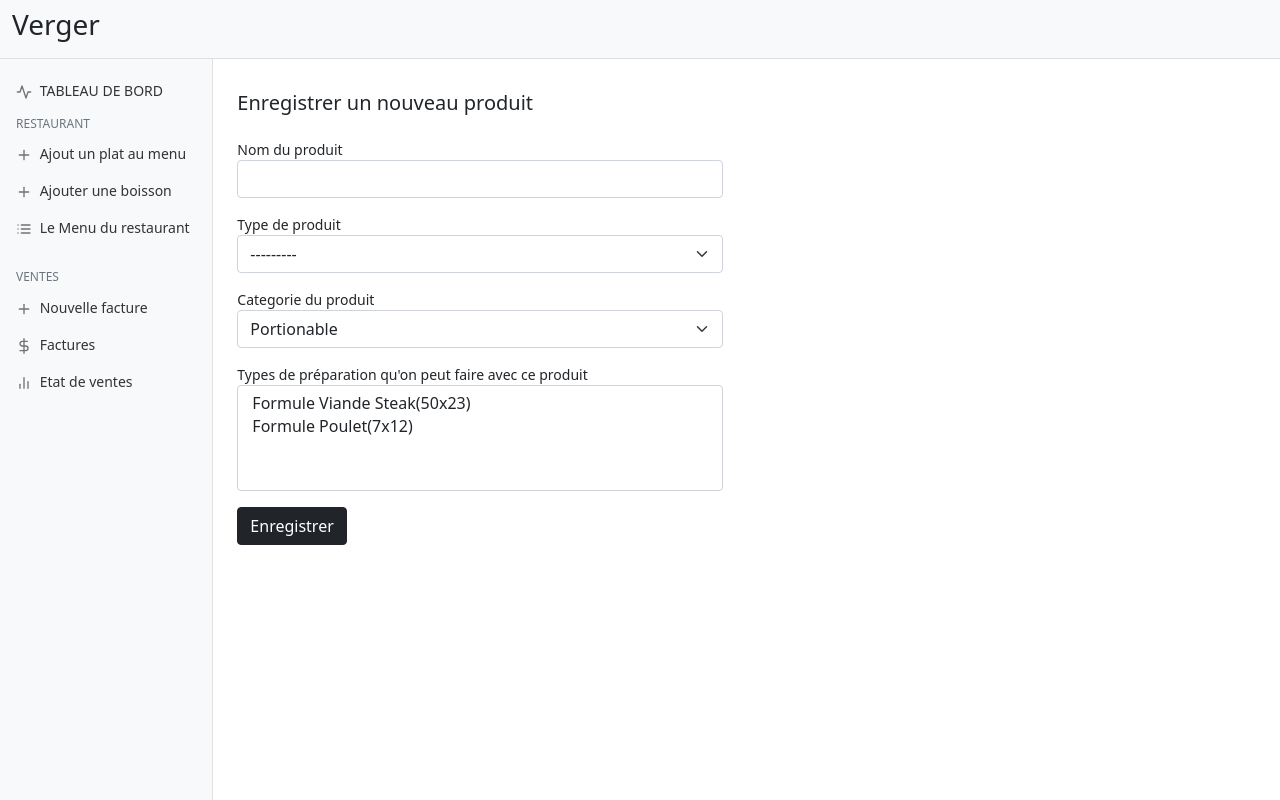
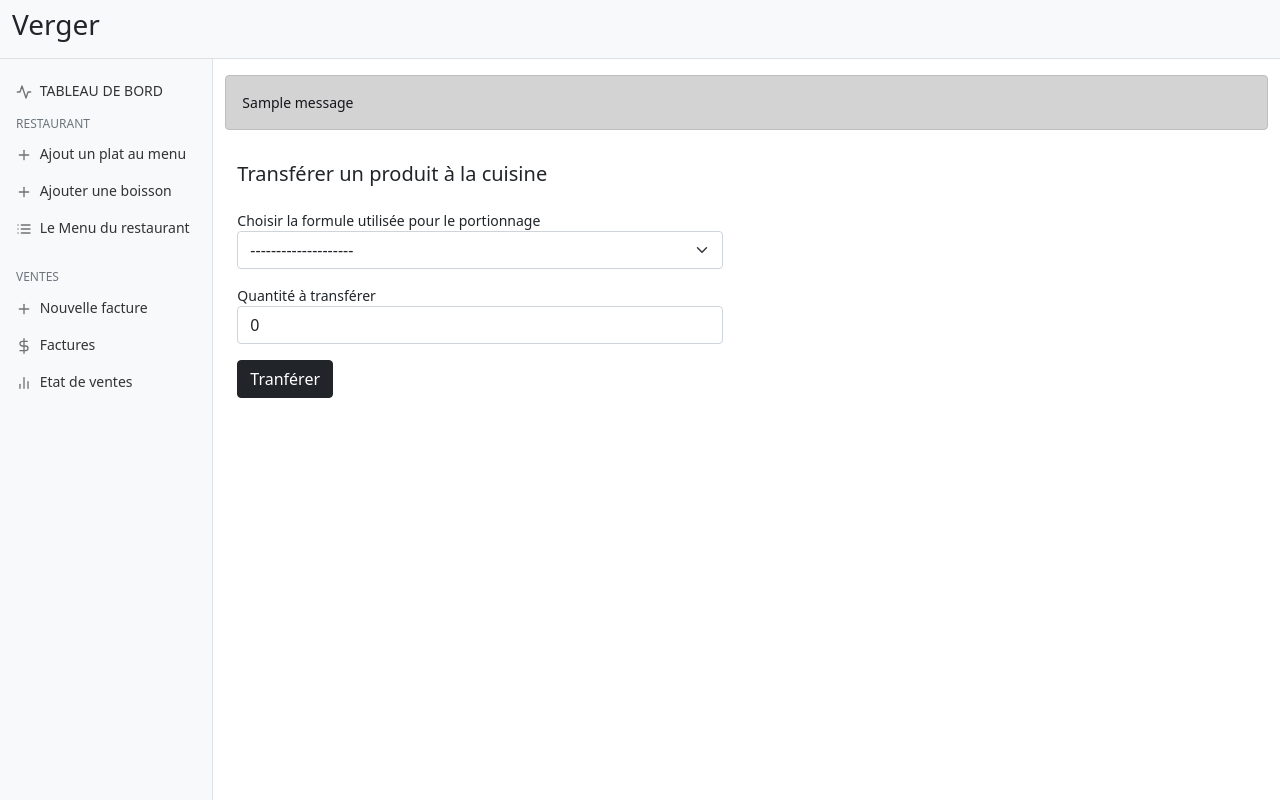
Before and after one commit to mono57/verger.stock-mgmt, a Django app: page /backoffice/transfert in a window 1280 px wide. Run offline with Django 3.2, Linux system fonts and the light colour scheme; tables that the repository leaves empty hold one stand-in row (values such as "Sample post"); one stand-in notice (Sample message) is shown; some libraries are stand-ins or nearby versions.

Commit message:
Transfert functionality implemented

```diff
--- a/backoffice/templates/backoffice/transfert_portion.html
+++ b/backoffice/templates/backoffice/transfert_portion.html
@@ -1,43 +1,63 @@
-{% extends "base.html" %} {% block content %}
+{% extends "base.html" %}
+
+{% block content %}
     <div class="row pt-3">
         <div class="col-6">
             <div class="d-flex align-items-center justify-content-between mb-3">
-            <h1 class="h5">Enregistrer un nouveau produit</h1>
+                <h1 class="h5">Transférer un produit à la cuisine</h1>
             </div>
             <form method="post">
-            <input type="hidden" name="csrfmiddlewaretoken" value="WVNLL4X7r5dhz860pDdewJE65fNurIrGIR6gJfRGLHuPaH6UnHbwzdn1UQxfOLpI">
+                {% csrf_token %}
                 <div class="mb-3">
-                <label for="name">Nom du produit</label>
-                <input type="text" name="name" class="form-control" maxlength="150" required="" id="id_name">
+                    {% if partitionformulas %}
+                        <label for="partitionformula">Choisir la formule utilisée pour le portionnage</label>
+                        <select name="partitionformula" class="form-select" id="partitionformula">
+                            <option value="-1" selected>--------------------</option>
+                            {% for partitionformula in partitionformulas %}
+                                <option value="{{ partitionformula.id }}">{{ partitionformula }}</option>
+                            {% empty %}
+                                <p>Aucune formule, veuillez en <a href="{% url 'formula-add' %}" class="btn btn-primary">ajouter</a>.</p>
+                            {% endfor %}
+                        </select>
+                    {% else %}
+                        <p>Aucune formule, veuillez en <a href="{% url 'formula-add' %}" class="btn btn-primary">ajouter</a>.</p>
+                    {% endif %}
                 </div>
                 <div class="mb-3">
-                <label for="product_type">Type de produit</label>
-                <select name="product_type" class="form-select" id="id_product_type">
-                        <option value="" selected="">---------</option>
-                        <option value="1">Consommable</option>
-                    </select>
+                    <label for="quantity">Quantité à transférer</label>
+                    <input type="number" name="quantity" class="form-control" id="quantity" value="0" min="0" max="0">
                 </div>
-            <div class="mb-3">
-                <label for="category">Categorie du produit</label>
-                <select name="category" class="form-select" id="id_category">
-                        <option value="P" selected="">Portionable</option>
-                        <option value="UP">Non Portionable</option>
-                    </select>
-            </div>
-            <div class="mb-3">
-                <label for="partition">Types de préparation qu'on peut faire avec ce produit</label>
-                <select name="partition" class="form-select" id="id_partition" multiple="">
-                        <option value="1">Formule Viande Steak(50x23)</option>
-                        <option value="2">Formule Poulet(7x12)</option>
-                    </select>
-            </div>
+
                 <div class="mb-3 d-flex align-items-center">
-                <button class="btn btn-dark" type="submit">Enregistrer</button>
-                <div class="spinner-border text-dark" role="status" style="margin-left:12px; display:none">
-                    <span class="visually-hidden ml-3">Loading...</span>
+                    <button class="btn btn-dark" type="submit">Tranférer</button>
                 </div>
         </div>
+
             </form>
         </div>
     </div>
 {% endblock %}
+
+{% block javascript %}
+    <script>
+        $("#partitionformula").change(function () {
+            var partitionformula_id = $(this).val();
+            $.ajax({
+                url: '{% url "backoffice:ajax_get_max_portion_number" %}',
+                data: {
+                    'partitionformula_id': partitionformula_id
+                },
+                dataType: 'json',
+                success: function (data) {
+                    if (data.finded) {
+                        // alert("Data finded!");
+                        $("#quantity").attr("min", "0");
+                        $("#quantity").attr("max", String(data.stock_store));
+                    } else {
+                        // alert("Data not finded");
+                    }
+                }
+            });
+        });
+    </script>
+{% endblock %}
--- a/backoffice/urls.py
+++ b/backoffice/urls.py
@@ -2,7 +2,8 @@ from django.urls import path
 from backoffice.views import (
     BuyingCreateView, BuyingEntryCreateView, DishCreateView, ProductCreateView,
     DashboardTemplateView, ProductListView,
-    RoomCreateView, RoomListView, RoomUpdateView, UserActivateDeactivateView, UserCreateView, UserListView, state_sale, transfert_portion)
+    RoomCreateView, RoomListView, RoomUpdateView, UserActivateDeactivateView,
+    UserCreateView, UserListView, state_sale, transfert_portion, ajax_get_max_portion_number)
 
 app_name = 'backoffice'
 
@@ -27,4 +28,7 @@ urlpatterns = [
         name='buying-product-add'),
     path('state-sale', state_sale, name='state_sale'),
     path('transfert', transfert_portion, name='transfert_portion'),
+    path('ajax/ajax_get_max_portion_number/',
+        ajax_get_max_portion_number,
+        name='ajax_get_max_portion_number'),
 ]
--- a/backoffice/views.py
+++ b/backoffice/views.py
@@ -9,8 +9,10 @@ from django.views.generic import CreateView, ListView, UpdateView
 from django.urls import reverse_lazy, reverse
 from django.views.generic.base import TemplateView
 from django.views.generic.edit import UpdateView
+from django.http import JsonResponse
+from django.contrib import messages
 
-from backoffice.models import Buying, BuyingEntry, Portion, Product, Room, Price
+from backoffice.models import Buying, BuyingEntry, PartitionFormulla, Portion, Product, Room, Price
 from backoffice.forms import (
     BuyingEntryModelForm,
     BuyingModelForm,
@@ -193,8 +195,53 @@ def state_sale(request):
 
 def transfert_portion(request):
     if request.method == 'POST':
-        pass
+
+        partition_formula_id = request.POST['partitionformula']
+        quantity = request.POST['quantity']
+        if int(partition_formula_id) > 0:
+            partition_formula = PartitionFormulla.objects.get(id=int(partition_formula_id))
+            portion = partition_formula.portion
+            if portion.stock_store >= int(quantity):
+                portion.stock_store -= int(quantity)
+                portion.store += int(quantity)
+                portion.save()
+                partition_formula.save()
+            else:
+                messages.error(request, f"Erreur: la quantité à transférer est supérieure à ce qui est en stock!")
+            messages.success(request, f"Transfert réussi!")
+        else:
+            messages.error(request, f"Erreur: Veuillez choisir une bonne formule")
+
+
+    products = Product.objects.all()
+    partitionformulas = PartitionFormulla.objects.all()
 
     return render(request, 'backoffice/transfert_portion.html', {
+        "partitionformulas": partitionformulas,
+    })
 
-    })
+
+def ajax_get_max_portion_number(request):
+    partition_formula_id = request.GET.get('partitionformula_id', 'None')
+    # print("Partition id:", partition_formula_id)
+    data = {}
+    if partition_formula_id.isdigit():
+        try:
+            partition_formula = PartitionFormulla.objects.get(id=int(partition_formula_id))
+            # print(partition_formula)
+            stock_store = partition_formula.portion.stock_store
+            data = {
+                'finded': True,
+                'stock_store': stock_store
+            }
+        except Exception:
+            print("OK 1")
+            data = {
+                'finded': False,
+            }
+    else:
+        print("OK 2")
+        data = {
+            'finded': False
+        }
+    return JsonResponse(data)
--- a/templates/base.html
+++ b/templates/base.html
@@ -4,11 +4,7 @@
 <head>
     <meta charset="UTF-8">
     <meta http-equiv="X-UA-Compatible" content="IE=edge">
-    <meta name="viewport" content="width=device-width, initial-scale=1.0">
-    {% include "base/css.html" %}
-    {% block extrastyles %}
-
-    {% endblock extrastyles %}
+    <meta name="viewport" content="width=device-width, initial-scale=1.0"> {% include "base/css.html" %} {% block extrastyles %} {% endblock extrastyles %}
     <title>
     </title>
 </head>
@@ -21,27 +17,22 @@
 
         <div class="row">
 
-            {% block sidebar %}
-            {% include "base/sidebar.html" %}
-            {% endblock sidebar %}
+            {% block sidebar %} {% include "base/sidebar.html" %} {% endblock sidebar %}
 
             <main class="col-md-9 ms-sm-auto col-lg-10 px-md-4">
                 <div class="row pt-3">
                     {% if messages %}
-                    {% for message in message %}
-                    <div class="alert alert-dark">
-                        {{message}}
-                    </div>
-                    {% endfor %}
-
+                        {% for message in messages %}
+                            <div class="alert alert-dark">
+                                {{message}}
+                            </div>
+                        {% endfor %}
                     {% endif %}
-                    {% block content %}
-
-                    {% endblock content %}
+                    {% block content %} {% endblock content %}
 
 
                 </div>
-            {% comment %} {% include "base/footer.html" %} {% endcomment %}
+                {% comment %} {% include "base/footer.html" %} {% endcomment %}
 
             </main>
 
@@ -52,11 +43,8 @@
 
     {% include "base/js.html" %}
 
-    <script>
-        $(document).ready(function () {
-            {% block extrascript %} {% endblock extrascript %}
-        })
-    </script>
+    <script src="https://code.jquery.com/jquery-3.5.1.min.js" integrity="sha256-9/aliU8dGd2tb6OSsuzixeV4y/faTqgFtohetphbbj0=" crossorigin="anonymous"></script>
+    {% block javascript %} {% endblock %}
 </body>
 
 </html>
--- a/templates/base/header.html
+++ b/templates/base/header.html
@@ -2,29 +2,24 @@
 {% url 'backoffice:room-add' as room_add_url %}
 {% url 'backoffice:room-list' as room_list_url %}
 {% url 'backoffice:product-add' as product_add_url %}
-{% url 'backoffice:product-list' as product_list_url %}
+{% url 'backoffice:product-list' as product_list_url%}
 {% url 'backoffice:user-add' as user_add_url %}
 {% url 'backoffice:user-list' as user_list_url %}
-
 {% with is_superuser=request.user.is_superuser %}
 
-<nav class="navbar navbar-expand-lg sticky-top navbar-light flex-md-nowrap bg-light"
-  style="border-bottom: 0.1rem solid #dedfe0">
+<nav class="navbar navbar-expand-lg sticky-top navbar-light flex-md-nowrap bg-light" style="border-bottom: 0.1rem solid #dedfe0">
     <div class="container-fluid">
-    <a href="{% url 'backoffice:home' %}" class="h3 text-decoration-none text-dark">Verger</a>
-
-    {% if request.user.is_authenticated %}
+        <a href="{% url 'backoffice:home' %}" class="h3 text-decoration-none text-dark">Verger</a> {% if request.user.is_authenticated %}
 
         <div class="container">
             <ul class="navbar-nav pl-4 me-auto mb-2 mb-lg-0 ml-auto" style="margin-left:6.2rem">
                 {% if is_superuser %}
                 <li class="nav-item">
-          <a class="nav-link text-primary" href=""> Transfert</a>
+                    <a class="nav-link text-primary" href="{% url 'backoffice:transfert_portion' %}"> Transfert</a>
                 </li>
                 {% endif %}
                 <li class="nav-item dropdown d-inline">
-          <a class="nav-link dropdown-toggle" href="#" id="navbarDropdown" role="button" data-bs-toggle="dropdown"
-            aria-expanded="false">
+                    <a class="nav-link dropdown-toggle" href="#" id="navbarDropdown" role="button" data-bs-toggle="dropdown" aria-expanded="false">
                         <span class="text-dark">
               Operation</span>
                     </a>
@@ -41,8 +36,7 @@
                 </li>
                 {% if is_superuser %}
                 <li class="nav-item dropdown d-inline">
-          <a class="nav-link dropdown-toggle" href="#" id="navbarDropdown" role="button" data-bs-toggle="dropdown"
-            aria-expanded="false">
+                    <a class="nav-link dropdown-toggle" href="#" id="navbarDropdown" role="button" data-bs-toggle="dropdown" aria-expanded="false">
                         <span class="text-dark">
               Gérer les caissiers</span>
                     </a>
@@ -55,8 +49,7 @@
                     <span class="nav-link"> Connecté en tant que</span>
                 </li>
                 <li class="nav-item dropdown d-inline">
-          <a class="nav-link dropdown-toggle" href="#" id="navbarDropdown" role="button" data-bs-toggle="dropdown"
-            aria-expanded="false">
+                    <a class="nav-link dropdown-toggle" href="#" id="navbarDropdown" role="button" data-bs-toggle="dropdown" aria-expanded="false">
                         <span class="text-dark">
               {{request.user.username}}</span>
                     </a>
```
Also changed, not shown: backoffice/models.py (+3 -4 lines), backoffice/migrations/0015_auto_20210302_0953.py (added), backoffice/migrations/0016_auto_20210302_0954.py (added), backoffice/migrations/0017_auto_20210302_1318.py (added). Lines whose indentation alone changed are shown as unchanged.
